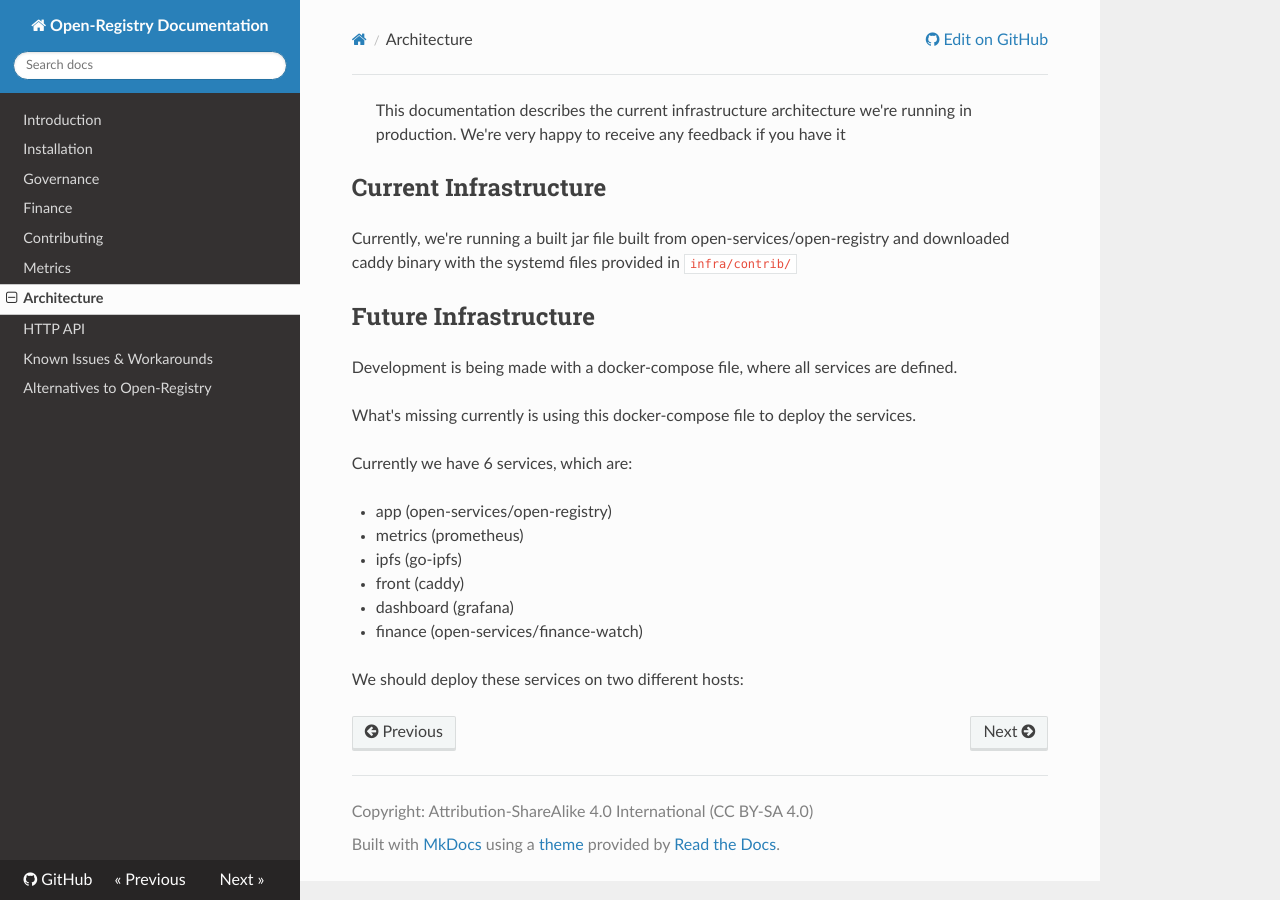
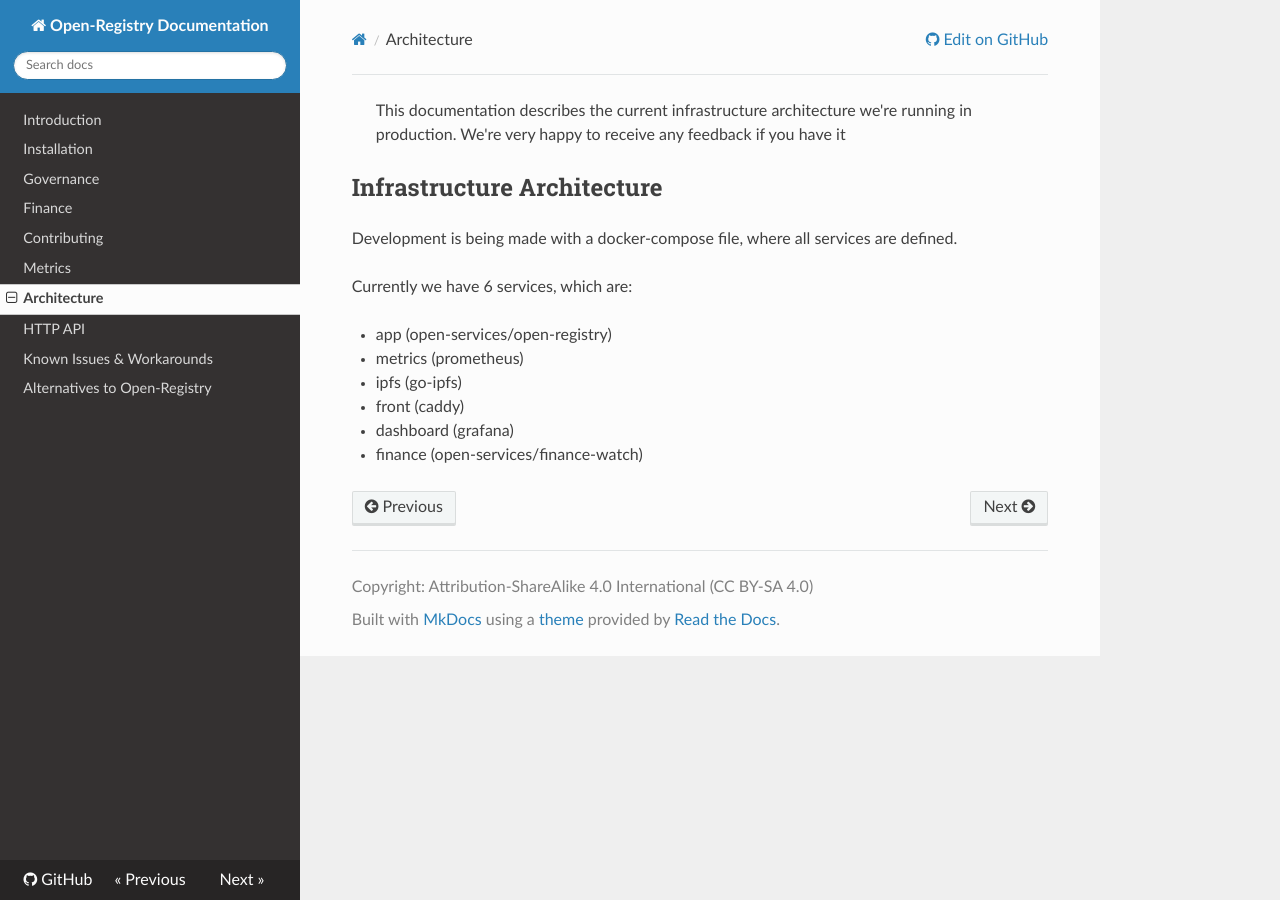
Before and after one commit to open-services/open-registry, an MkDocs documentation site: the page built from docs/architecture.md, in a window 1280 px wide. Built offline with MkDocs 1.6.1, drawn with Linux system fonts in a browser that asks for light colours; nearby versions of some CDN libraries.

Commit message:
Update architecture doc
License: MIT
Signed-off-by: Victor Bjelkholm <git@victor.earth>

```diff
--- a/docs/architecture.md
+++ b/docs/architecture.md
@@ -1,17 +1,10 @@
 > This documentation describes the current infrastructure architecture we're
 running in production. We're very happy to receive any feedback if you have it
 
-## Current Infrastructure
-
-Currently, we're running a built jar file built from open-services/open-registry
-and downloaded caddy binary with the systemd files provided in `infra/contrib/`
-
-## Future Infrastructure
+## Infrastructure Architecture
 
 Development is being made with a docker-compose file, where all services are
 defined.
-
-What's missing currently is using this docker-compose file to deploy the services.
 
 Currently we have 6 services, which are:
 
@@ -21,5 +14,3 @@ Currently we have 6 services, which are:
 - front (caddy)
 - dashboard (grafana)
 - finance (open-services/finance-watch)
-
-We should deploy these services on two different hosts:
```
